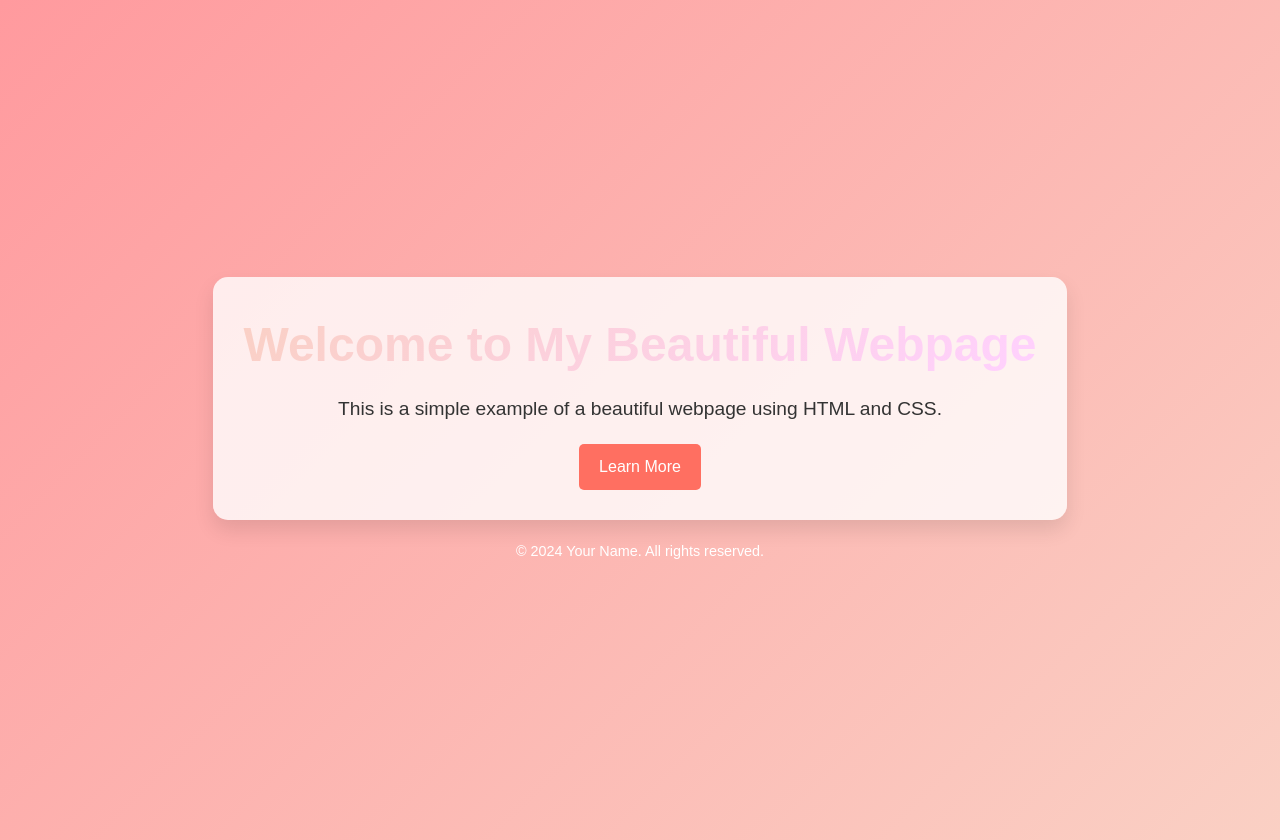
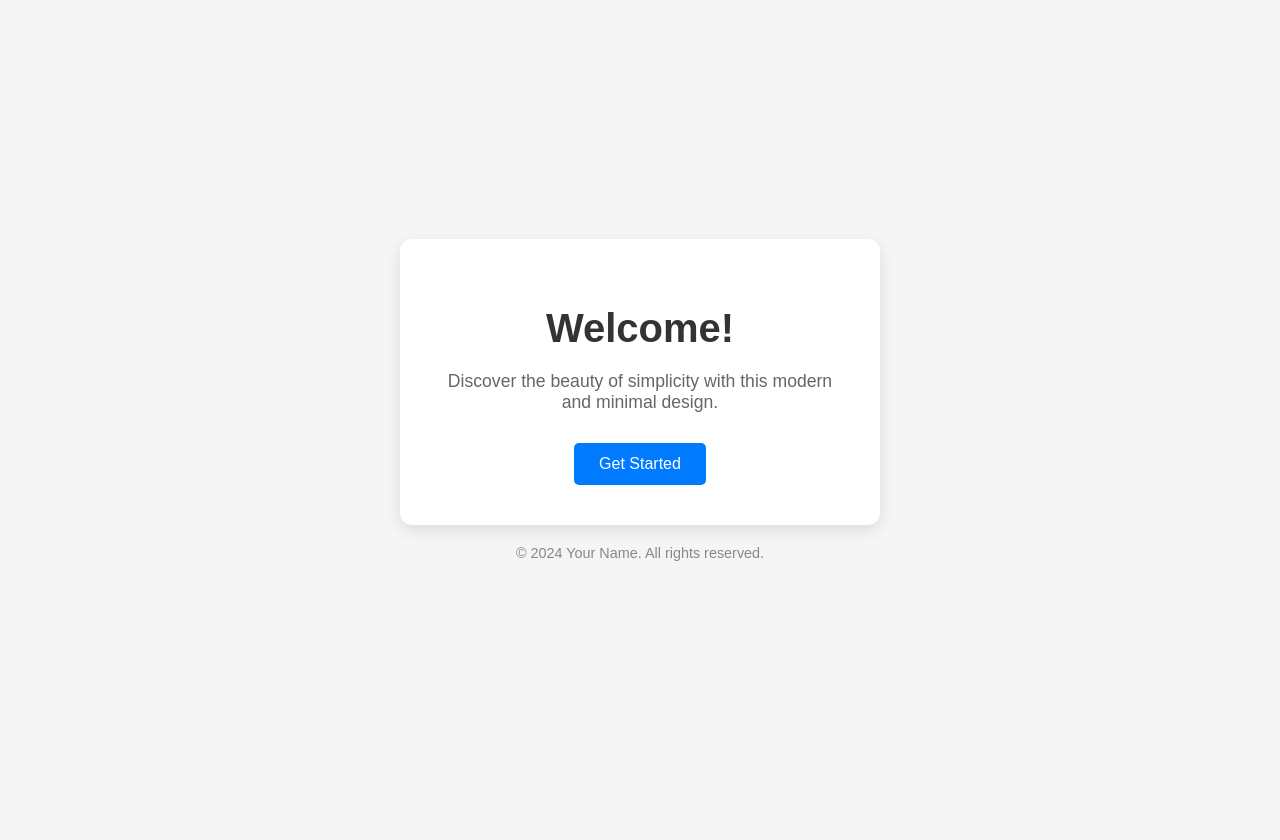
Before and after one commit to Phamtuananhh2k5/demo, a plain HTML site: page index.html in a window 1280 px wide. After the commit the page ends 800 px from the top, so only its background shows below. Drawn offline with Linux system fonts and the light colour scheme.

Commit message:
Update index.html

```diff
--- a/index.html
+++ b/index.html
@@ -1,80 +1,78 @@
 <!DOCTYPE html>
 <html lang="en">
+
 <head>
     <meta charset="UTF-8">
     <meta name="viewport" content="width=device-width, initial-scale=1.0">
-    <title>Beautiful Webpage</title>
+    <title>Modern & Minimal Webpage</title>
     <style>
-        /* Reset some basic styles */
-        body, h1, h2, h3, p, ul {
+        body {
+            font-family: 'Arial', sans-serif;
+            background-color: #f5f5f5;
+            color: #333;
             margin: 0;
             padding: 0;
+            display: flex;
+            flex-direction: column;
+            align-items: center;
+            justify-content: center;
+            min-height: 100vh;
         }
 
-        body {
-            font-family: 'Arial', sans-serif;
-            background: linear-gradient(135deg, #ff9a9e 0%, #fad0c4 100%);
-            color: #333;
-            line-height: 1.6;
-            min-height: 100vh;
-            display: flex;
-            align-items: center;
-            justify-content: center;
-            flex-direction: column;
-            padding: 20px;
+        .container {
+            background: #ffffff;
+            padding: 40px;
+            border-radius: 12px;
+            box-shadow: 0 5px 15px rgba(0, 0, 0, 0.1);
+            text-align: center;
+            max-width: 400px;
+            width: 90%;
         }
 
         h1 {
-            font-size: 3rem;
-            margin-bottom: 10px;
-            background: linear-gradient(135deg, #fad0c4 0%, #ffd1ff 100%);
-            -webkit-background-clip: text;
-            -webkit-text-fill-color: transparent;
-        }
-
-        .container {
-            background: rgba(255, 255, 255, 0.8);
-            padding: 30px;
-            border-radius: 15px;
-            box-shadow: 0 10px 20px rgba(0, 0, 0, 0.1);
-            text-align: center;
+            font-size: 2.5rem;
+            color: #333;
+            margin-bottom: 20px;
         }
 
         p {
-            font-size: 1.2rem;
-            margin-bottom: 20px;
+            font-size: 1.1rem;
+            color: #666;
+            margin-bottom: 30px;
         }
 
         .btn {
             display: inline-block;
-            padding: 10px 20px;
+            padding: 12px 25px;
             font-size: 1rem;
             color: #fff;
-            background-color: #ff6f61;
+            background-color: #007BFF;
             border-radius: 5px;
             text-decoration: none;
             transition: background-color 0.3s ease;
         }
 
         .btn:hover {
-            background-color: #ff4b47;
+            background-color: #0056b3;
         }
 
         footer {
             margin-top: 20px;
             font-size: 0.9rem;
-            color: #fff;
+            color: #888;
         }
     </style>
 </head>
+
 <body>
     <div class="container">
-        <h1>Welcome to My Beautiful Webpage</h1>
-        <p>This is a simple example of a beautiful webpage using HTML and CSS.</p>
-        <a href="#" class="btn">Learn More</a>
+        <h1>Welcome!</h1>
+        <p>Discover the beauty of simplicity with this modern and minimal design.</p>
+        <a href="#" class="btn">Get Started</a>
     </div>
     <footer>
         &copy; 2024 Your Name. All rights reserved.
     </footer>
 </body>
+
 </html>
```
